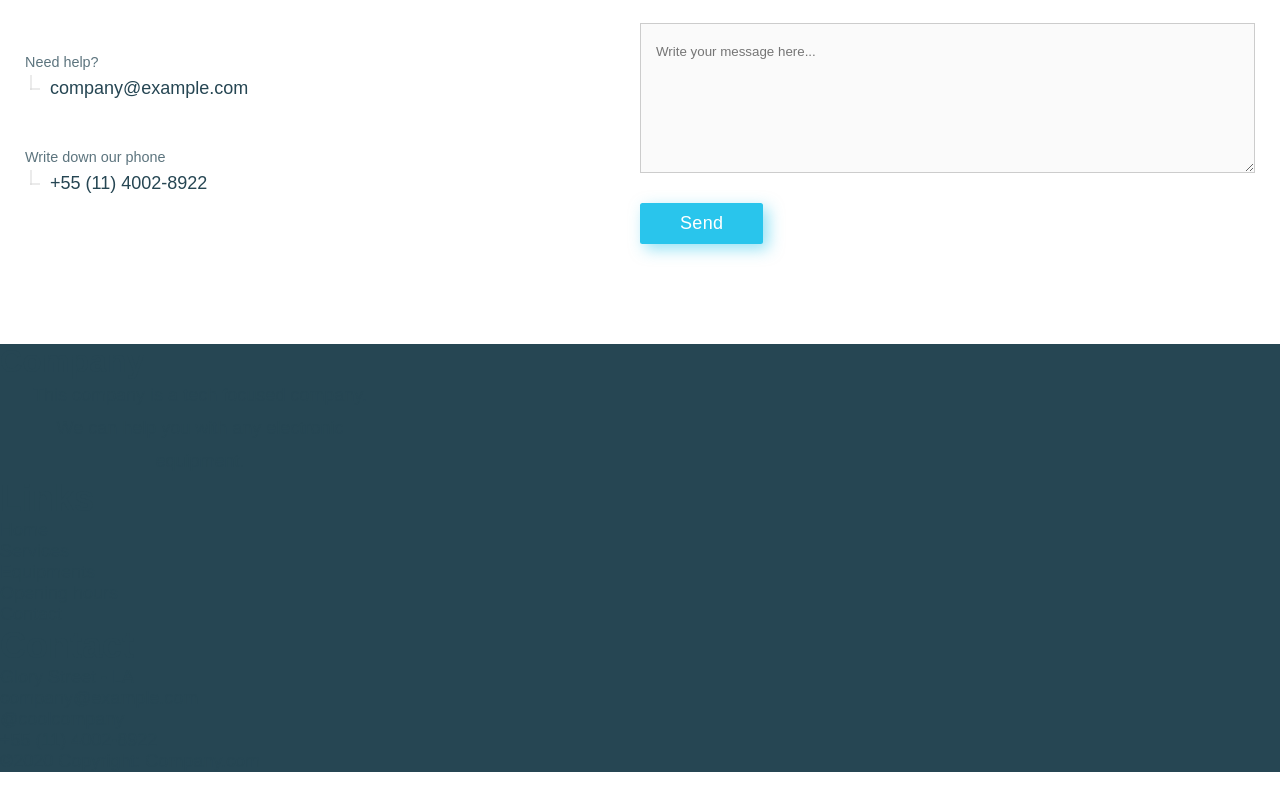
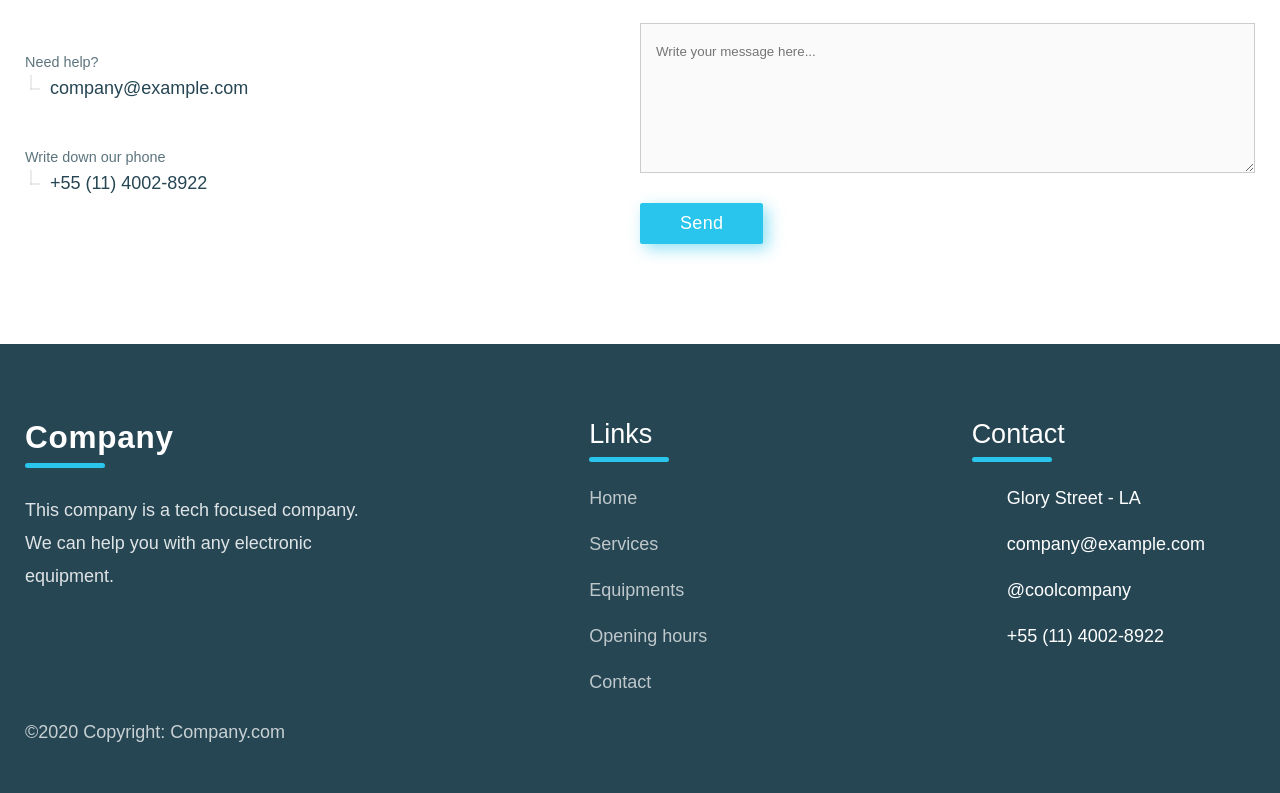
Before and after one commit to gasampaiosouza/tech-website, a Next.js app: page / in a window 1280 px wide. Shown: the part 2016-2809 px from the top of the page. Before the commit the page ends 2788 px from the top, so only its background shows below. Built offline with nearby package versions, Linux system fonts and the light colour scheme.

Commit message:
:tada: finish footer styles

```diff
--- a/components/Footer/style.module.scss
+++ b/components/Footer/style.module.scss
@@ -1,5 +1,89 @@
 @import '../../scss/config.scss';
 
 .container {
+	position: relative;
+	padding: 75px $default-spacing;
 	background: $black;
+	color: #fff;
+
+	.title {
+		position: relative;
+		margin-bottom: $default-spacing + ($default-spacing / 2);
+		font-weight: 500;
+		font-size: 1.5em;
+
+		&.logo {
+			font-size: 1.75em;
+			font-weight: 900;
+		}
+
+		&::after {
+			content: '';
+			position: absolute;
+			bottom: -12px;
+			left: 0;
+			background: $main;
+			width: 80px;
+			height: 5px;
+			border-radius: 50px;
+		}
+	}
+
+	.section {
+		margin-bottom: $default-spacing * 2;
+	}
+
+	.footer-company {
+		> .description {
+			font-weight: 300;
+			text-align: left;
+			margin: 0;
+		}
+	}
+
+	.footer-links ul {
+		li {
+			margin: $default-spacing 0;
+		}
+	}
+
+	.footer-contact {
+		li {
+			margin: $default-spacing 0;
+			display: flex;
+
+			.icon {
+				width: 20px;
+				height: 20px;
+				margin-right: 15px;
+			}
+		}
+	}
+
+	.copyright {
+		opacity: 0.75;
+		text-align: center;
+		margin-top: $default-spacing * 2;
+	}
 }
+
+@media (min-width: 900px) {
+	.container {
+		display: flex;
+		justify-content: space-between;
+
+		.section {
+			margin: 0 $default-spacing * 2;
+
+			&:nth-child(1) {
+				margin: 0;
+			}
+		}
+	}
+
+	.copyright {
+		position: absolute;
+		left: $default-spacing;
+		bottom: $default-spacing * 2;
+	}
+}
```
